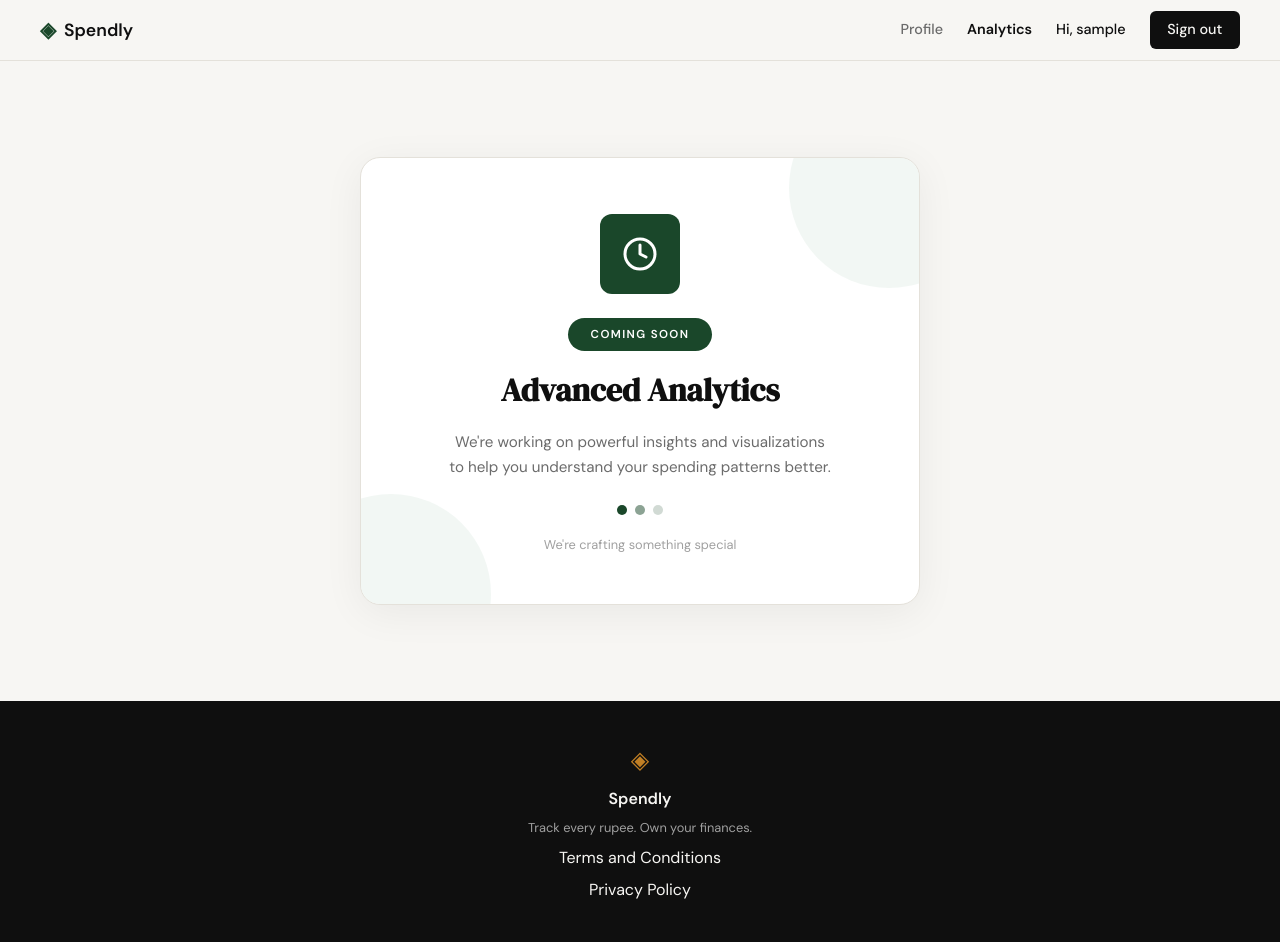
After one commit to sgentela/spendly, a Flask app: page /analytics in a window 1280 px wide. The commit adds this page. Run offline with Flask 3, Linux system fonts and the light colour scheme; the visitor is signed in with stand-in values (Sample User, id 1).

Commit message:
add analytics and profile updates

```diff
--- a/app.py
+++ b/app.py
@@ -202,6 +202,13 @@ def profile():
     )
 
 
+@app.route("/analytics")
+def analytics():
+    if not session.get("user_id"):
+        return redirect(url_for("login"))
+    return render_template("analytics.html")
+
+
 @app.route("/expenses/add")
 def add_expense():
     return "Add expense — coming in Step 7"
--- /dev/null
+++ b/static/css/analytics.css
@@ -0,0 +1,147 @@
+/* ------------------------------------------------------------------ */
+/* Analytics — Coming Soon page                                         */
+/* ------------------------------------------------------------------ */
+
+.analytics-page {
+    min-height: calc(100vh - 60px - 100px);
+    display: flex;
+    align-items: center;
+    justify-content: center;
+    padding: 3rem 2rem;
+}
+
+/* Card ---------------------------------------------------------------- */
+
+.analytics-card {
+    position: relative;
+    background: var(--paper-card);
+    border: 1px solid var(--border);
+    border-radius: var(--radius-lg);
+    box-shadow: 0 8px 40px rgba(0, 0, 0, 0.06);
+    width: 100%;
+    max-width: 560px;
+    overflow: hidden;
+    padding: 3.5rem 3rem 3rem;
+    text-align: center;
+}
+
+/* Decorative blobs ---------------------------------------------------- */
+
+.analytics-blob {
+    position: absolute;
+    width: 200px;
+    height: 200px;
+    border-radius: 50%;
+    background: var(--accent-light);
+    opacity: 0.55;
+    pointer-events: none;
+}
+
+.analytics-blob--tr {
+    top: -70px;
+    right: -70px;
+}
+
+.analytics-blob--bl {
+    bottom: -90px;
+    left: -70px;
+}
+
+/* Inner content ------------------------------------------------------- */
+
+.analytics-card-inner {
+    position: relative;
+    z-index: 1;
+    display: flex;
+    flex-direction: column;
+    align-items: center;
+    gap: 1.25rem;
+}
+
+/* Clock icon ---------------------------------------------------------- */
+
+.analytics-icon {
+    width: 80px;
+    height: 80px;
+    background: var(--accent);
+    border-radius: var(--radius-md);
+    display: flex;
+    align-items: center;
+    justify-content: center;
+    margin-bottom: 0.25rem;
+}
+
+.analytics-icon svg {
+    width: 36px;
+    height: 36px;
+    color: #ffffff;
+    stroke: #ffffff;
+}
+
+/* Badge --------------------------------------------------------------- */
+
+.analytics-badge {
+    display: inline-block;
+    background: var(--accent);
+    color: #ffffff;
+    font-size: 0.72rem;
+    font-weight: 600;
+    letter-spacing: 0.12em;
+    text-transform: uppercase;
+    padding: 0.45rem 1.4rem;
+    border-radius: 999px;
+}
+
+/* Title --------------------------------------------------------------- */
+
+.analytics-title {
+    font-family: var(--font-display);
+    font-size: 2rem;
+    color: var(--ink);
+    line-height: 1.2;
+    margin: 0;
+}
+
+/* Subtitle ------------------------------------------------------------ */
+
+.analytics-subtitle {
+    font-size: 0.95rem;
+    color: var(--ink-muted);
+    line-height: 1.7;
+    margin: 0;
+}
+
+/* Dots ---------------------------------------------------------------- */
+
+.analytics-dots {
+    display: flex;
+    gap: 0.5rem;
+    align-items: center;
+    margin-top: 0.25rem;
+}
+
+.analytics-dot {
+    width: 10px;
+    height: 10px;
+    border-radius: 50%;
+    background: var(--accent);
+}
+
+.analytics-dot--1 { opacity: 1; }
+.analytics-dot--2 { opacity: 0.5; }
+.analytics-dot--3 { opacity: 0.2; }
+
+/* Caption ------------------------------------------------------------- */
+
+.analytics-caption {
+    font-size: 0.8rem;
+    color: var(--ink-faint);
+    margin: 0;
+}
+
+/* Responsive ---------------------------------------------------------- */
+
+@media (max-width: 600px) {
+    .analytics-card { padding: 2.5rem 1.5rem 2.5rem; }
+    .analytics-title { font-size: 1.6rem; }
+}
--- a/static/css/style.css
+++ b/static/css/style.css
@@ -102,6 +102,8 @@ a { color: inherit; text-decoration: none; }
 
 .nav-links a { color: var(--ink-muted); transition: color 0.2s; }
 .nav-links a:hover { color: var(--ink); }
+
+.nav-links .nav-link--active { color: var(--ink); font-weight: 600; }
 
 .nav-cta {
     background: var(--ink) !important;
--- /dev/null
+++ b/templates/analytics.html
@@ -0,0 +1,53 @@
+{% extends "base.html" %}
+
+{% block title %}Analytics — Spendly{% endblock %}
+
+{% block head %}
+<link rel="stylesheet" href="{{ url_for('static', filename='css/analytics.css') }}">
+{% endblock %}
+
+{% block content %}
+<div class="analytics-page">
+    <div class="analytics-card">
+
+        <!-- Decorative corner blobs -->
+        <div class="analytics-blob analytics-blob--tr"></div>
+        <div class="analytics-blob analytics-blob--bl"></div>
+
+        <div class="analytics-card-inner">
+
+            <!-- Clock icon -->
+            <div class="analytics-icon">
+                <i data-lucide="clock"></i>
+            </div>
+
+            <!-- Badge -->
+            <span class="analytics-badge">Coming Soon</span>
+
+            <!-- Heading -->
+            <h1 class="analytics-title">Advanced Analytics</h1>
+
+            <!-- Subtitle -->
+            <p class="analytics-subtitle">
+                We're working on powerful insights and visualizations<br>
+                to help you understand your spending patterns better.
+            </p>
+
+            <!-- Progress dots -->
+            <div class="analytics-dots">
+                <span class="analytics-dot analytics-dot--1"></span>
+                <span class="analytics-dot analytics-dot--2"></span>
+                <span class="analytics-dot analytics-dot--3"></span>
+            </div>
+
+            <p class="analytics-caption">We're crafting something special</p>
+
+        </div>
+    </div>
+</div>
+{% endblock %}
+
+{% block scripts %}
+<script src="https://unpkg.com/lucide@latest"></script>
+<script>lucide.createIcons();</script>
+{% endblock %}
--- a/templates/base.html
+++ b/templates/base.html
@@ -20,6 +20,8 @@
             </a>
             <div class="nav-links">
                 {% if session.user_id %}
+                <a href="{{ url_for('profile') }}"{% if request.endpoint == 'profile' %} class="nav-link--active"{% endif %}>Profile</a>
+                <a href="{{ url_for('analytics') }}"{% if request.endpoint == 'analytics' %} class="nav-link--active"{% endif %}>Analytics</a>
                 <span class="nav-user">Hi, {{ session.user_name }}</span>
                 <a href="{{ url_for('logout') }}" class="nav-cta">Sign out</a>
                 {% else %}
```
Also changed, not shown: static/css/profile.css (+31 -0 lines), templates/profile.html (+11 -6 lines), .claude/settings.local.json (added), Image_Analytics.jpg (added), Image_CategoryOnSide.jpg (added), 1 other file.
